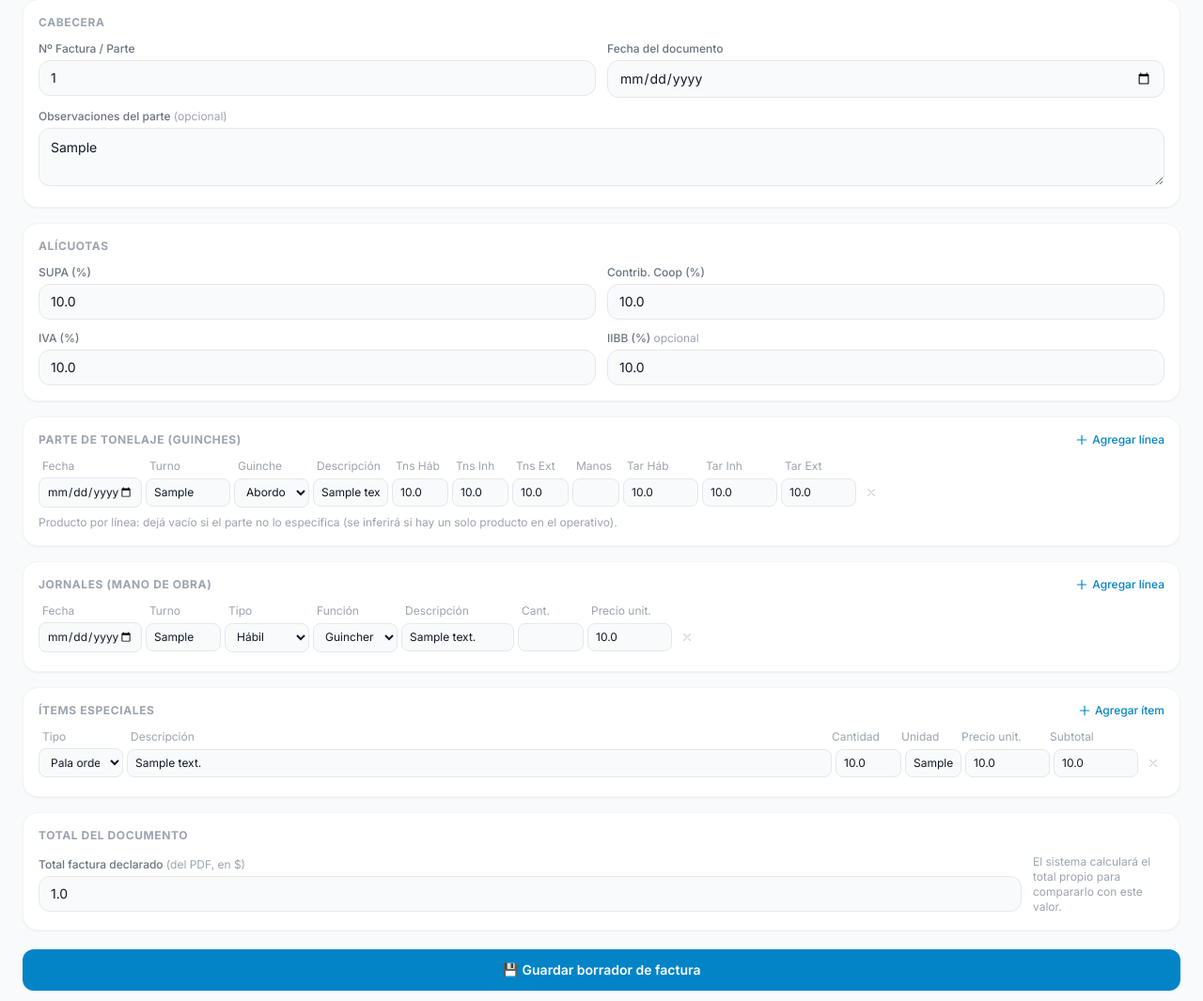
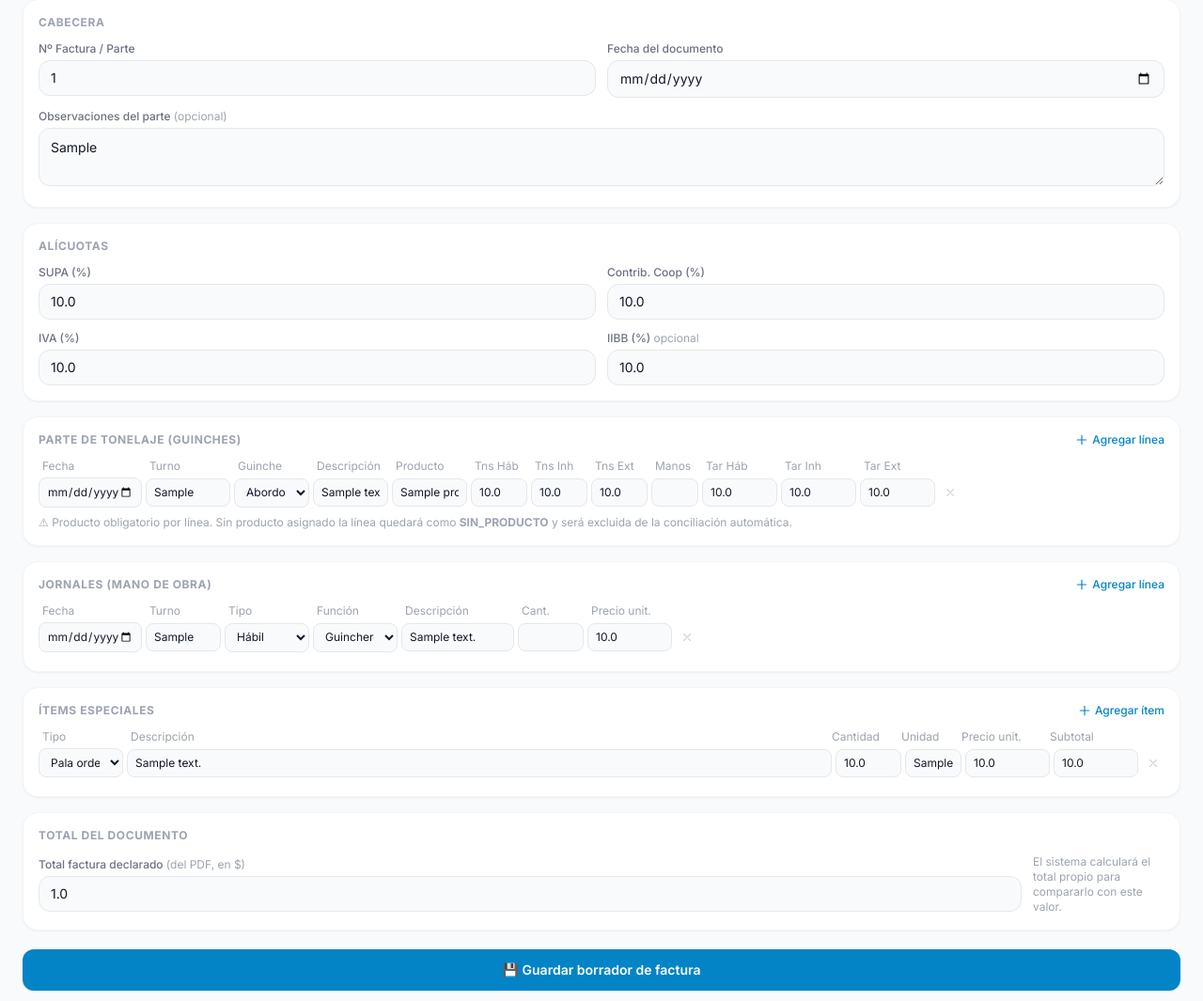
Before and after one commit to espina-jc-cloud/mtr-compras, a FastAPI app: template templates/operations/live/invoice_form.html in a window 1280 px wide. Shown: the part 145-1210 px from the top of the page at 94% size. Run offline with FastAPI, Linux system fonts and the light colour scheme; the template is opened without the code that fills it: most values are stand-ins (such as "Sample title", 1, 10 or a date in 2020); some libraries are stand-ins or nearby versions.

Commit message:
QA visual + UX polish: flujo factura cooperativa y conciliación
Bugs críticos corregidos:
- invoice_form.html: campo product faltaba completamente en filas de
  tonelaje — toda línea entraba como SIN_PRODUCTO. Agregado en fila
  edit (server-rendered), fila vacía default y template JS; datalist
  con productos del operativo para autocompletar; tonFields actualizado.
- invoice_form.html: nota engañosa decía "se inferirá producto si hay
  uno solo". La inferencia fue removida — nota corregida: deja claro
  que sin producto = SIN_PRODUCTO, excluido de conciliación automática.
- session_detail.html: link roto /reconciliacion (español) → corregido
  a /reconciliation (ruta real del router).

Bugs visuales corregidos:
- session_detail.html: badge "Cerrado" tenía mismo color emerald que
  "Activo" → cambiado a slate para distinguir los estados.
- session_detail.html: Bloque C mostraba "+ Nuevo turno" en sesiones
  closed/reconciled → acotado a active/paused únicamente.
- session_detail.html: "Aprobado para pago — " con dash colgante cuando
  validated_by es vacío → renderizado condicional con ·.
- invoice_detail.html: base_jornales_revisado no se mostraba aunque
  tuviera valor → agregado junto a base_tonelaje_revisado (ambos en sky).
- invoice_review.html: hint "(opcional si no hay diferencia)" no cambiaba
  por JS cuando había diferencia → JS actualiza el texto del span hint.

Co-Authored-By: Claude Sonnet 4.6 <noreply@anthropic.com>

```diff
--- a/templates/operations/live/invoice_form.html
+++ b/templates/operations/live/invoice_form.html
@@ -119,11 +119,12 @@
   </div>
 
   <!-- Encabezados de columnas (desktop) -->
-  <div class="hidden md:grid grid-cols-[110px_90px_80px_80px_60px_60px_60px_50px_80px_80px_80px_24px] gap-1 mb-1 px-1">
+  <div class="hidden md:grid grid-cols-[110px_90px_80px_80px_80px_60px_60px_60px_50px_80px_80px_80px_24px] gap-1 mb-1 px-1">
     <span class="text-xs text-gray-400">Fecha</span>
     <span class="text-xs text-gray-400">Turno</span>
     <span class="text-xs text-gray-400">Guinche</span>
     <span class="text-xs text-gray-400">Descripción</span>
+    <span class="text-xs text-gray-400">Producto</span>
     <span class="text-xs text-gray-400">Tns Háb</span>
     <span class="text-xs text-gray-400">Tns Inh</span>
     <span class="text-xs text-gray-400">Tns Ext</span>
@@ -137,7 +138,7 @@
   <div id="ton-rows">
     {% if invoice and invoice.tonnage_lines %}
       {% for line in invoice.tonnage_lines %}
-      <div class="ton-row flex flex-wrap md:grid md:grid-cols-[110px_90px_80px_80px_60px_60px_60px_50px_80px_80px_80px_24px] gap-1 mb-1 items-center" data-idx="{{ loop.index0 }}">
+      <div class="ton-row flex flex-wrap md:grid md:grid-cols-[110px_90px_80px_80px_80px_60px_60px_60px_50px_80px_80px_80px_24px] gap-1 mb-1 items-center" data-idx="{{ loop.index0 }}">
         {% set i = loop.index0 %}
         <input type="date" name="ton_{{ i }}_shift_date"
           value="{{ line.shift_date.isoformat() if line.shift_date else '' }}"
@@ -152,6 +153,10 @@
         </select>
         <input type="text" name="ton_{{ i }}_guinche_descripcion"
           value="{{ line.guinche_descripcion or '' }}" placeholder="opcional"
+          class="w-full border border-gray-200 rounded-lg px-2 py-1.5 text-xs bg-gray-50 focus:outline-none focus:ring-1 focus:ring-sky-300">
+        <input type="text" name="ton_{{ i }}_product"
+          value="{{ line.product or '' }}" placeholder="Producto"
+          list="session-products-list"
           class="w-full border border-gray-200 rounded-lg px-2 py-1.5 text-xs bg-gray-50 focus:outline-none focus:ring-1 focus:ring-sky-300">
         <input type="number" step="0.01" name="ton_{{ i }}_tns_habiles"
           value="{{ line.tns_habiles_recibido | float if line.tns_habiles_recibido is not none else '' }}"
@@ -183,7 +188,7 @@
       {% endfor %}
     {% else %}
     <!-- fila vacía por defecto -->
-    <div class="ton-row flex flex-wrap md:grid md:grid-cols-[110px_90px_80px_80px_60px_60px_60px_50px_80px_80px_80px_24px] gap-1 mb-1 items-center" data-idx="0">
+    <div class="ton-row flex flex-wrap md:grid md:grid-cols-[110px_90px_80px_80px_80px_60px_60px_60px_50px_80px_80px_80px_24px] gap-1 mb-1 items-center" data-idx="0">
       <input type="date" name="ton_0_shift_date" class="w-full border border-gray-200 rounded-lg px-2 py-1.5 text-xs bg-gray-50 focus:outline-none focus:ring-1 focus:ring-sky-300">
       <input type="text" name="ton_0_turno_range" placeholder="07-19" class="w-full border border-gray-200 rounded-lg px-2 py-1.5 text-xs bg-gray-50 focus:outline-none focus:ring-1 focus:ring-sky-300">
       <select name="ton_0_guinche_tipo" class="ton-guinche w-full border border-gray-200 rounded-lg px-2 py-1.5 text-xs bg-gray-50 focus:outline-none focus:ring-1 focus:ring-sky-300">
@@ -191,6 +196,7 @@
         <option value="fiscal">Fiscal</option>
       </select>
       <input type="text" name="ton_0_guinche_descripcion" placeholder="opcional" class="w-full border border-gray-200 rounded-lg px-2 py-1.5 text-xs bg-gray-50 focus:outline-none focus:ring-1 focus:ring-sky-300">
+      <input type="text" name="ton_0_product" placeholder="Producto" list="session-products-list" class="w-full border border-gray-200 rounded-lg px-2 py-1.5 text-xs bg-gray-50 focus:outline-none focus:ring-1 focus:ring-sky-300">
       <input type="number" step="0.01" name="ton_0_tns_habiles" class="w-full border border-gray-200 rounded-lg px-2 py-1.5 text-xs bg-gray-50 focus:outline-none focus:ring-1 focus:ring-sky-300">
       <input type="number" step="0.01" name="ton_0_tns_inhabiles" class="w-full border border-gray-200 rounded-lg px-2 py-1.5 text-xs bg-gray-50 focus:outline-none focus:ring-1 focus:ring-sky-300">
       <input type="number" step="0.01" name="ton_0_tns_extraordinarias" class="w-full border border-gray-200 rounded-lg px-2 py-1.5 text-xs bg-gray-50 focus:outline-none focus:ring-1 focus:ring-sky-300">
@@ -207,9 +213,16 @@
     {% endif %}
   </div>
   <p class="text-xs text-gray-400 mt-2">
-    Producto por línea: dejá vacío si el parte no lo especifica (se inferirá si hay un solo producto en el operativo).
+    ⚠ Producto obligatorio por línea. Sin producto asignado la línea quedará como <strong>SIN_PRODUCTO</strong> y será excluida de la conciliación automática.
   </p>
 </div>
+
+<!-- Datalist de productos del operativo para autocompletar -->
+<datalist id="session-products-list">
+  {% for sp in session.products %}
+  <option value="{{ sp.product }}">
+  {% endfor %}
+</datalist>
 
 <!-- ══════════════════════════════════════════════════════
      BLOQUE 4: Líneas de jornales
@@ -446,7 +459,7 @@
 
   // ── TONELAJE ───────────────────────────────────────────────────────────────
   const tonContainer = document.getElementById('ton-rows');
-  const tonFields = ['shift_date','turno_range','guinche_tipo','guinche_descripcion',
+  const tonFields = ['shift_date','turno_range','guinche_tipo','guinche_descripcion','product',
     'tns_habiles','tns_inhabiles','tns_extraordinarias','manos',
     'tarifa_habiles','tarifa_inhabiles','tarifa_extraordinarias'];
 
@@ -460,12 +473,13 @@
   document.getElementById('add-ton-row').addEventListener('click', function () {
     const idx = tonContainer.querySelectorAll('.dyn-row').length;
     const row = document.createElement('div');
-    row.className = 'dyn-row ton-row flex flex-wrap md:grid md:grid-cols-[110px_90px_80px_80px_60px_60px_60px_50px_80px_80px_80px_24px] gap-1 mb-1 items-center';
+    row.className = 'dyn-row ton-row flex flex-wrap md:grid md:grid-cols-[110px_90px_80px_80px_80px_60px_60px_60px_50px_80px_80px_80px_24px] gap-1 mb-1 items-center';
     row.innerHTML = `
       <input type="date"   name="ton_${idx}_shift_date"          class="w-full border border-gray-200 rounded-lg px-2 py-1.5 text-xs bg-gray-50 focus:outline-none focus:ring-1 focus:ring-sky-300" data-field="shift_date">
       <input type="text"   name="ton_${idx}_turno_range"         placeholder="07-19" class="w-full border border-gray-200 rounded-lg px-2 py-1.5 text-xs bg-gray-50 focus:outline-none focus:ring-1 focus:ring-sky-300" data-field="turno_range">
       <select              name="ton_${idx}_guinche_tipo"        class="ton-guinche w-full border border-gray-200 rounded-lg px-2 py-1.5 text-xs bg-gray-50 focus:outline-none focus:ring-1 focus:ring-sky-300" data-field="guinche_tipo"><option value="abordo">Abordo</option><option value="fiscal">Fiscal</option></select>
       <input type="text"   name="ton_${idx}_guinche_descripcion" placeholder="opcional" class="w-full border border-gray-200 rounded-lg px-2 py-1.5 text-xs bg-gray-50 focus:outline-none focus:ring-1 focus:ring-sky-300" data-field="guinche_descripcion">
+      <input type="text"   name="ton_${idx}_product"             placeholder="Producto" list="session-products-list" class="w-full border border-gray-200 rounded-lg px-2 py-1.5 text-xs bg-gray-50 focus:outline-none focus:ring-1 focus:ring-sky-300" data-field="product">
       <input type="number" step="0.01" name="ton_${idx}_tns_habiles"          class="w-full border border-gray-200 rounded-lg px-2 py-1.5 text-xs bg-gray-50 focus:outline-none focus:ring-1 focus:ring-sky-300" data-field="tns_habiles">
       <input type="number" step="0.01" name="ton_${idx}_tns_inhabiles"        class="w-full border border-gray-200 rounded-lg px-2 py-1.5 text-xs bg-gray-50 focus:outline-none focus:ring-1 focus:ring-sky-300" data-field="tns_inhabiles">
       <input type="number" step="0.01" name="ton_${idx}_tns_extraordinarias"  class="w-full border border-gray-200 rounded-lg px-2 py-1.5 text-xs bg-gray-50 focus:outline-none focus:ring-1 focus:ring-sky-300" data-field="tns_extraordinarias">
--- a/templates/operations/live/invoice_review.html
+++ b/templates/operations/live/invoice_review.html
@@ -289,6 +289,9 @@
     const hasDiff = recibido !== '' && revisado !== '' &&
                     parseFloat(recibido) !== parseFloat(revisado);
 
+    // Buscar el hint span correspondiente (ton_{i}_nota_hint)
+    const hintEl = notaId ? document.getElementById(notaId.replace('diferencia_nota', 'nota_hint')) : null;
+
     if (hasDiff) {
       input.classList.add('border-amber-400', 'bg-amber-50');
       input.classList.remove('border-sky-200');
@@ -296,6 +299,7 @@
         notaEl.classList.add('border-amber-300');
         notaEl.placeholder = '⚠ Obligatorio: explicar diferencia';
       }
+      if (hintEl) hintEl.textContent = '(obligatoria — hay diferencia)';
     } else {
       input.classList.remove('border-amber-400', 'bg-amber-50');
       input.classList.add('border-sky-200');
@@ -303,6 +307,7 @@
         notaEl.classList.remove('border-amber-300');
         notaEl.placeholder = '¿Por qué difiere el dato revisado?';
       }
+      if (hintEl) hintEl.textContent = '(opcional si no hay diferencia)';
     }
   }
 
```
Also changed, not shown: templates/operations/live/invoice_detail.html (+7 -1 lines), templates/operations/live/session_detail.html (+7 -6 lines).
